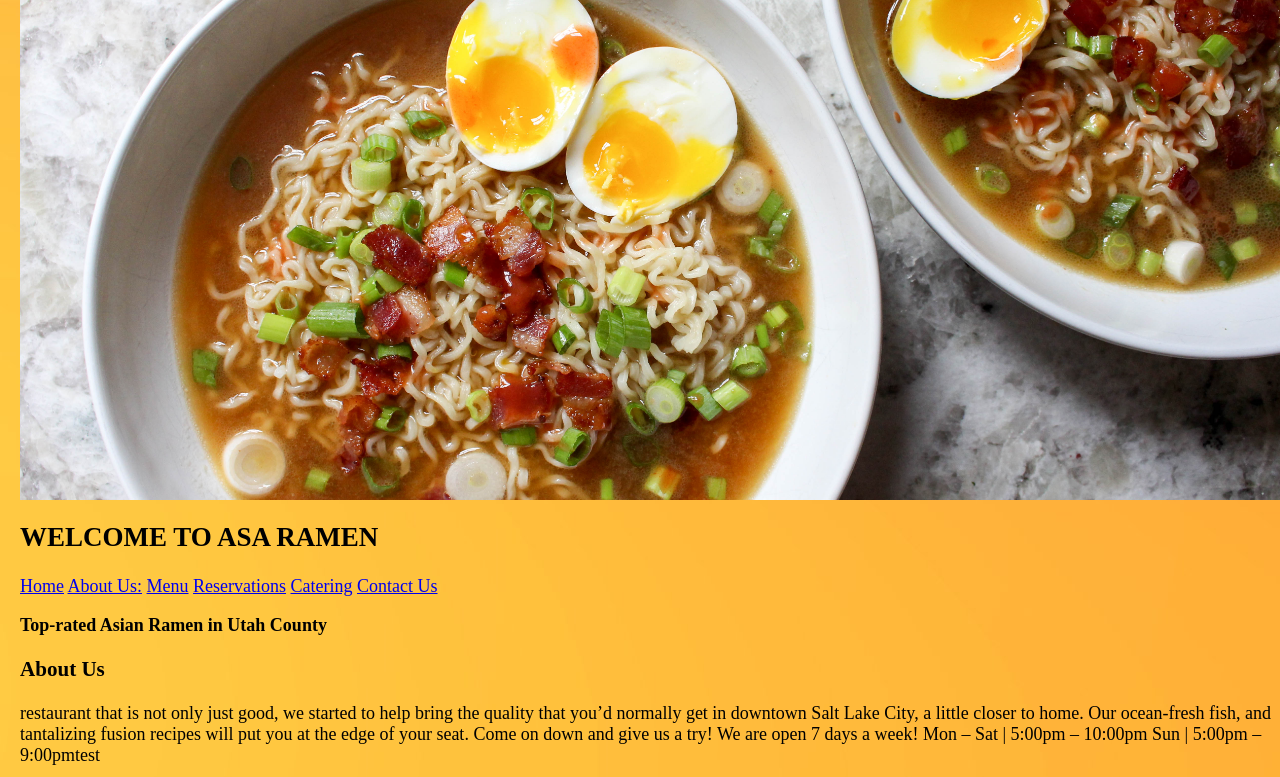
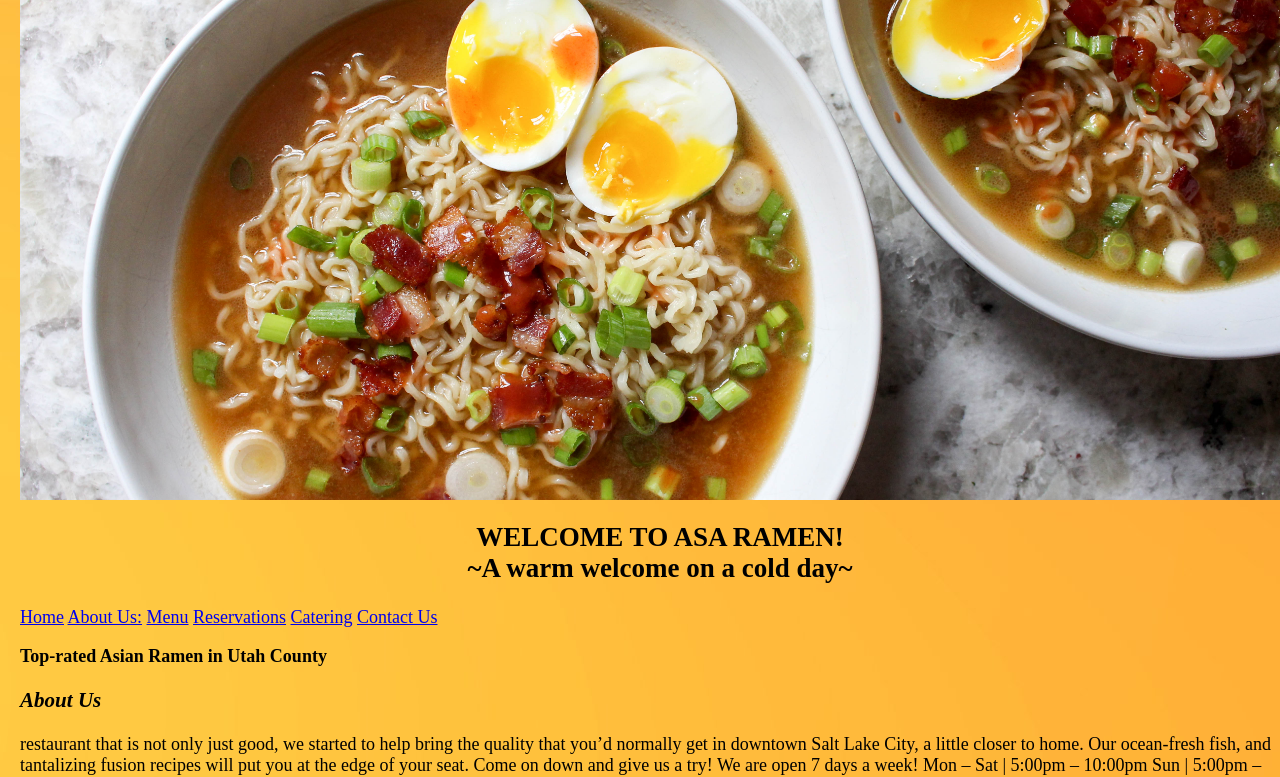
Before and after one commit to zaya256/project-1, a plain HTML site: page index.html in a window 1280 px wide. Shown: the top 777 px of the page. Drawn offline with Linux system fonts and the light colour scheme.

Commit message:
anotherchange

```diff
--- a/hmtlpracticecss.css
+++ b/hmtlpracticecss.css
@@ -28,6 +28,11 @@ body{
     background-size: cover;
 }
 
+#welcome{
+    text-align: center;
+
+}
+
 .navigation {
     display:block;
     border: 1px solid
@@ -43,6 +48,14 @@ body{
 }
 
 .photos li{
-    display: inline;
+    display: flex;
     padding-left: 12px;
 }
+#aboutus{
+    font-style:italic;
+
+}
+
+#contact{
+    font-style:italic;
+}
--- a/index.html
+++ b/index.html
@@ -23,7 +23,8 @@
 
         <body style="background-image:url('orange.jpg')">
 
-        <h2>WELCOME TO ASA RAMEN</h2>
+        <h2 id="welcome">WELCOME TO ASA RAMEN!<br>
+            ~A warm welcome on a cold day~</h2>
 
 
         <div class="navigation">
@@ -38,6 +39,7 @@
         <div>
 
         <p><strong>Top-rated Asian Ramen in Utah County</strong></p>
+
 
             <h3 id="aboutus">About Us</h3>
             <p>restaurant that is not only just good, we started to help bring the quality that you’d normally get in downtown Salt Lake City, a little closer to home. Our ocean-fresh fish, and tantalizing fusion recipes will put you at the edge of your seat. Come on down and give us a try!
```
